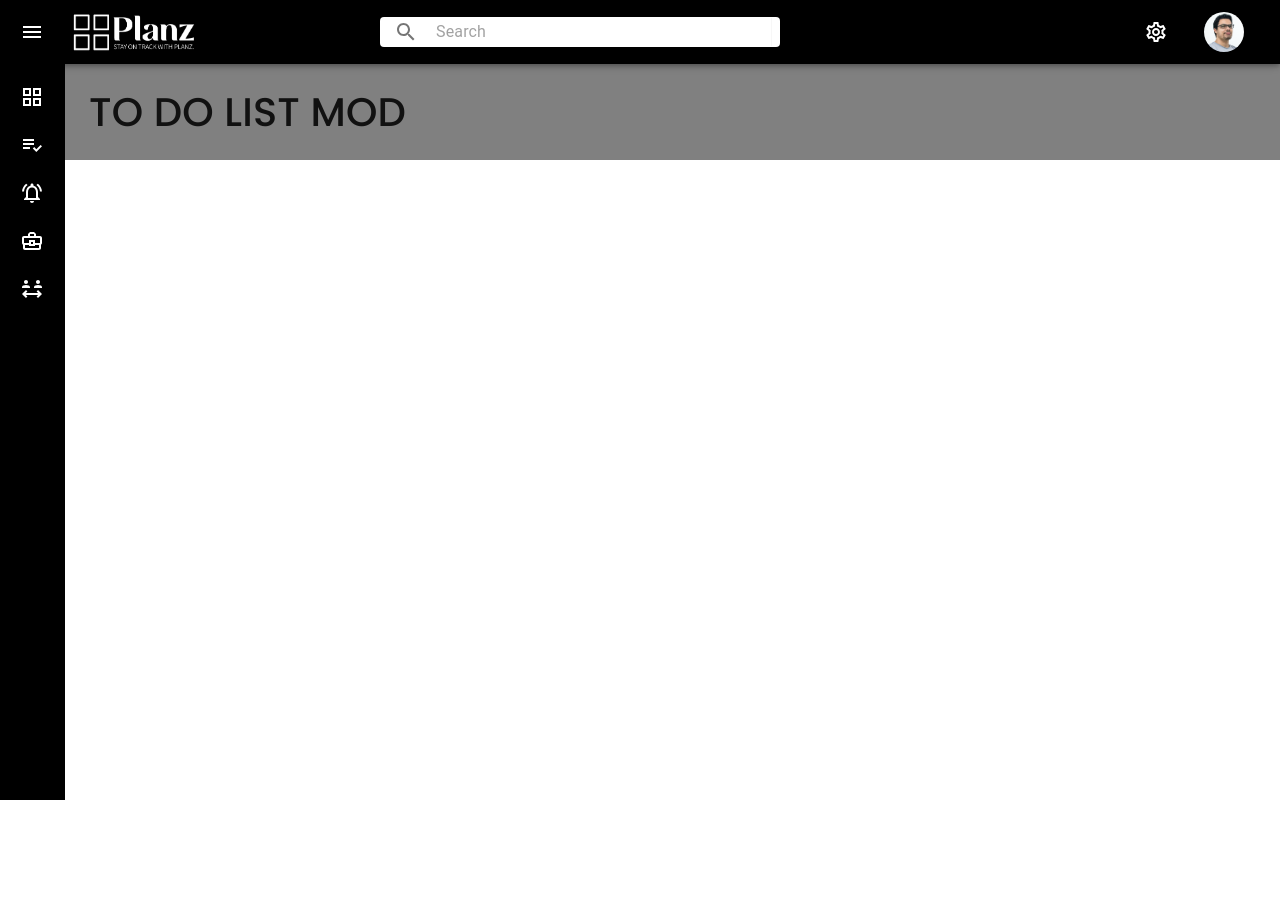
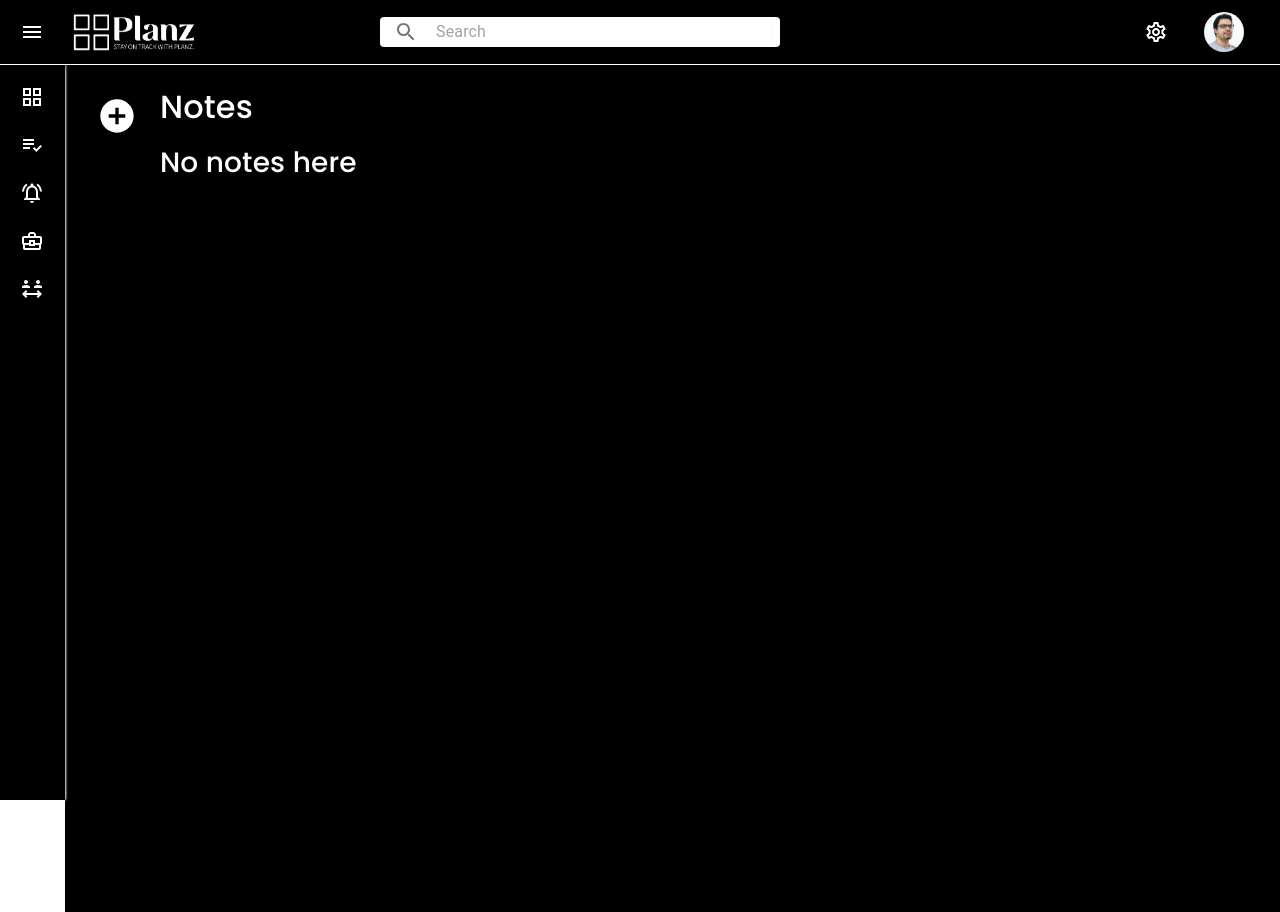
Before and after one commit to raashu8/colan-todo, a Next.js app in the folder to-do-app/: page /home/todo in a window 1280 px wide. Before the commit the page ends 800 px from the top, so only its background shows below. Built offline with nearby package versions, Linux system fonts and the light colour scheme.

Commit message:
added crud functionality

```diff
--- a/to-do-app/components/layout.js
+++ b/to-do-app/components/layout.js
@@ -132,46 +132,9 @@ const UserLayout = ({ children }, props) => {
 
   return (
     <>
-      {/* <nav>
-        <div className={classes.navbar1}>
-          <div className={classes.navlogo}>
-            <div className={classes.hamburgericon}>
-              <i class="fa-solid fa-bars"></i>
-            </div>
-            <div className={classes.mainlogo}>
-              <img src="/images/logo.png" alt="" />
-            </div>
-          </div>
-
-          <div className={classes.navbarsearch}>
-            <Paper
-              component="form"
-              sx={{
-                p: "2px 4px",
-                display: "flex",
-                alignItems: "center",
-                width: 400,
-              }}
-            >
-               <IconButton type="button" sx={{ p: "10px" }} aria-label="search">
-                <SearchIcon />
-              </IconButton>
-              <InputBase
-                sx={{ ml: 1, flex: 1 }}
-                placeholder="Search"
-                inputProps={{ "aria-label": "search" }}
-              />
-
-              <Divider sx={{ height: 28, m: 0.5 }} orientation="vertical" />
-
-            </Paper>
-          </div>
-        </div>
-      </nav> */}
-
       <Box sx={{ display: "flex" }}>
         <CssBaseline />
-        <AppBar position="fixed" open={open} sx={{ backgroundColor: "black" }}>
+        <AppBar position="fixed" open={open} sx={{ backgroundColor: "black",borderBottom:"1px solid white" }}>
           <Toolbar>
             <IconButton
               color="inherit"
@@ -355,7 +318,7 @@ const UserLayout = ({ children }, props) => {
         </Drawer>
         <Box
           component="main"
-          sx={{ flexGrow: 1, p: 3, backgroundColor: "grey" }}
+          sx={{ flexGrow: 1, p: 3, backgroundColor:"black",  }}
         >
           <DrawerHeader />
           {children}
--- /dev/null
+++ b/to-do-app/src/pages/home/components/Note.jsx
@@ -0,0 +1,92 @@
+import React from 'react'
+import DeleteIcon from "@mui/icons-material/Delete";
+import { IconButton } from "@mui/material";
+import { useRef } from 'react';
+
+let timer = 500,
+  timeout;
+const Note = (props) => {
+    const {UpdateText}= props
+    const textareaRef = useRef(null);
+
+    function adjustTextAreaHeight() {
+      const textarea = textareaRef.current;
+      if (textarea) {
+        textarea.style.height = "auto"; // Reset the height to auto to recalculate the new height based on content
+        textarea.style.height = `${textarea.scrollHeight}px`; // Set the height to fit the content
+      }
+    }
+
+    const formatDate = (value) => {
+      console.log("Received date value:", value);
+      if (!value) return "";
+
+      const date = new Date(value);
+      const monthNames = [
+        "jan",
+        "feb",
+        "march",
+        "april",
+        "may",
+        "jun",
+        "jul",
+        "aug",
+        "sept",
+        "oct",
+        "nov",
+        "dec",
+      ];
+
+      let hrs = date.getHours();
+      let amPm = hrs > 12 ? "PM " : "AM";
+      hrs = hrs ? hrs : "12";
+      hrs = hrs > 12 ? (hrs = 24 - hrs) : hrs;
+
+      let min = date.getMinutes();
+      min = min < 10 ? "0" + min : min;
+
+      let day = date.getDate();
+      const month = monthNames[date.getMonth()];
+      return `${hrs}:${min} ${amPm}  ${day} ${month}`;
+    };
+
+    const debounce = (func) => {
+      clearTimeout(timeout);
+      timeout = setTimeout(func, timer);
+    };
+
+    const UpdateText1 = (text, id) => {
+      debounce(() => UpdateText(text, id));
+    };
+  return (
+    <div className="note" style={{ backgroundColor: props.note.color }}>
+    <textarea
+      //  onChange={(event)=>{}}
+      className="note_text"
+      defaultValue={props.note.text}
+      style={{ color: "white" }}
+      ref={textareaRef} // Use the ref to get a reference to the textarea
+      onChange={(event) => {
+        adjustTextAreaHeight(event);
+        UpdateText1(event.target.value, props.note.id);
+      }}
+    ></textarea>
+    <div className="note-footer">
+      <p style={{ color: "white" }}> {formatDate(props.note.time)}</p>
+
+      <div className="footer-delte-icon">
+        <IconButton
+          aria-label="delete"
+          onClick={() => {
+            props.deleteNote(props.note.id);
+          }}
+        >
+          <DeleteIcon sx={{ color: "white" }} />
+        </IconButton>
+      </div>
+    </div>
+  </div>
+  )
+}
+
+export default Note
--- /dev/null
+++ b/to-do-app/src/pages/home/components/NoteContainer.jsx
@@ -0,0 +1,27 @@
+import React from 'react'
+import Note from './Note'
+
+const NoteContainer = (props) => {
+    const reverseArray =(arr) =>{
+        const array=[]
+       for(let i=arr.length -1; i>=0;--i){
+        array.push(arr[i])
+       }
+       return array;
+     }
+
+     const  notes=reverseArray(props.notes)
+  return (
+    <div className="note-container" style={{color:"white"}}>
+    <h2>Notes</h2>
+    <div className="note-container-notes custom-scroll">
+      { notes?.length >0?(   notes.map((item, i) => {
+         console.log(item);
+         return <Note key={item.id} note={item} deleteNote={props.deleteNote } UpdateText={props.UpdateText}  />;
+          })): <h3>No notes here</h3> }
+    </div>
+  </div>
+  )
+}
+
+export default NoteContainer
--- /dev/null
+++ b/to-do-app/src/pages/home/components/SideBar.jsx
@@ -0,0 +1,40 @@
+import { IconButton } from "@mui/material";
+import React, { useState } from "react";
+import AddCircleOutlinedIcon from "@mui/icons-material/AddCircleOutlined";
+
+
+const SideBar = (props) => {
+  const colors = ["#00092C", "#4D4D4D", "#321E1E", "#810000", "#331940","#FF8B00", "#00541A", "#D1512D"];
+
+  const [listOpen, SetlistOpen] = useState(false);
+  return (
+    <div className="sidebar">
+      <IconButton
+        onClick={() => {
+          SetlistOpen(!listOpen);
+        }}
+      >
+        <AddCircleOutlinedIcon
+          className="img1"
+          sx={{ fontSize: "40px", cursor: "pointer",color:"white" }}
+        />
+      </IconButton>
+
+      <ul className={`sidebar-list ${listOpen ? "sidebar-list-active" : ""}`}>
+        {colors.map((item, i) => (
+          <li
+            key={i}
+            className="sidebar-list-item"
+            style={{ backgroundColor: item }}
+            onClick={() => {
+              props.addNote(item);
+            }}
+          ></li>
+        ))}
+        <li className="sidebar-list-item"></li>
+      </ul>
+    </div>
+  );
+};
+
+export default SideBar;
--- a/to-do-app/src/pages/home/todo.jsx
+++ b/to-do-app/src/pages/home/todo.jsx
@@ -1,11 +1,64 @@
 import React from "react";
+import { useEffect, useState } from "react";
+
 import UserLayout from "../../../components/layout";
+import SideBar from "./components/SideBar";
+import NoteContainer from "./components/NoteContainer";
 
 const ToDoList = () => {
+
+   const [notes, setNotes] = useState(
+    // JSON.parse(localStorage.getItem("notes-app")) ||
+    []
+  );
+
+  const addNote = (color) => {
+    const tempNotes = [...notes];
+
+    tempNotes.push({
+      id: Date.now() + " " + Math.floor(Math.random() * 78),
+      text: "make your daily notes",
+      time: Date.now(),
+      color,
+    });
+    setNotes(tempNotes);
+  };
+
+  const deleteNote = (id) => {
+    const tempNotes = [...notes];
+
+    const index = tempNotes.findIndex((item) => item.id === id);
+    if (index < 0) return;
+
+    tempNotes.splice(index, 1);
+    setNotes(tempNotes);
+  };
+
+  const UpdateText = (text, id) => {
+    const tempNotes = [...notes];
+
+    const index = tempNotes.findIndex((item) => item.id === id);
+    if (index < 0) return;
+    tempNotes[index].text = text;
+    setNotes(tempNotes);
+  };
+
+  // useEffect(() => {
+  //   localStorage.setItem("notes-app", JSON.stringify(notes));
+  // }, [notes]);
+
+
+
   return (
-    <div>
-      <h1>TO DO LIST MOD</h1>
-    </div>
+    <div className="notes-app1">
+    <SideBar addNote={addNote} />
+
+    <NoteContainer
+      notes={notes}
+      deleteNote={deleteNote}
+      UpdateText={UpdateText}
+    />
+  </div>
   );
 };
 ToDoList.getLayout = (page) => <UserLayout>{page}</UserLayout>;
--- a/to-do-app/src/styles/globals.css
+++ b/to-do-app/src/styles/globals.css
@@ -87,6 +87,10 @@ audio,
 video {
   margin: 0;
   padding: 0;
+}
+
+body {
+  background-color: black;
 }
 
 @import url("https://fonts.googleapis.com/css2?family=Poppins:wght@400;500;600&display=swap");
@@ -218,7 +222,6 @@ video {
 .animate__fadeInDown {
   display: inline-block;
 
-
   animation: animate__fadeInDown; /* referring directly to the animation's @keyframe declaration */
   animation-duration: 1s; /* don't forget to set a duration! */
 }
@@ -240,17 +243,163 @@ video {
   }
 }
 
-
-
-.MuiDrawer-paper,.css-12i7wg6-MuiPaper-root-MuiDrawer-paper{
+.MuiDrawer-paper,
+.css-12i7wg6-MuiPaper-root-MuiDrawer-paper {
   background-color: black !important;
   /* color: white !important; */
 }
 
 .css-8u39c-MuiTypography-root {
-width: 100%;
+  width: 100%;
 }
 
 .css-3wafqk {
   width: 100%;
-  }
+}
+
+.notes-app1 {
+  height: 100vh;
+  display: flex;
+  gap: 15px;
+  /* padding: 40px; */
+}
+
+.custom-scroll::-webkit-scrollbar {
+  width: 5px;
+}
+
+.custom-scroll::-webkit-scrollbar-track {
+  background-color: transparent;
+}
+
+.custom-scroll::-webkit-scrollbar-thumb {
+  border-radius: 20px;
+  background-color: lightslategrey;
+  transition: 300px;
+}
+
+.custom-scroll::-webkit-scrollbar-thumb:hover {
+  background-color: grey;
+}
+
+/* note container section */
+.note-container {
+  height: 90%;
+}
+
+.note-container h2 {
+  margin-bottom: 20px;
+}
+
+.note-container-notes {
+  /* min-height: 200px;
+    max-height: 100%; */
+  display: flex;
+  /* justify-content: space-between; */
+  flex-wrap: wrap;
+  gap: 20px;
+  /* overflow-y: scroll; */
+}
+
+/* sidebar section */
+.img1 {
+  cursor: pointer;
+}
+
+.sidebar {
+  display: flex;
+  flex-direction: column;
+  gap: 20px;
+}
+.sidebar-list {
+  display: flex;
+  flex-direction: column;
+  gap: 15px;
+  align-items: center;
+  height: 0;
+  transition: 300ms;
+}
+
+.sidebar-list-item {
+  border-radius: 50%;
+  height: 28px;
+  width: 28px;
+}
+
+.sidebar-list li {
+  list-style: none;
+}
+
+.sidebar-list-active {
+  height: 400px;
+}
+
+/* notes section style */
+.note {
+  padding: 15px;
+  max-height: 500px;
+  height: 100%;
+  width: 260px;
+  display: flex;
+  flex-direction: column;
+  background-color: grey;
+  border-radius: 8px;
+  margin: 5px;
+  /* overflow-y:scroll ; */
+}
+
+/* .note_text{
+  flex: 1;
+  resize: none;
+  background-color: transparent;
+  font-size: 1rem;
+  line-height: 1.875rem;
+
+  outline: none;
+  border: none;
+} */
+
+.note_text {
+  resize: none;
+  /* overflow: hidden;  */
+  min-height: 50px;
+  width: 100%;
+  background-color: transparent;
+  font-size: 1rem;
+  outline: none;
+  border: none;
+}
+
+.note_text::-webkit-scrollbar {
+  display: none;
+}
+
+.note-footer {
+  display: flex;
+  justify-content: space-between;
+  align-items: center;
+}
+
+.footer-delte-icon {
+  opacity: 0;
+}
+
+.footer-delte-icon:hover {
+  cursor: pointer;
+}
+
+.note:hover .note-footer .footer-delte-icon {
+  opacity: 1;
+}
+
+.note:hover {
+  outline: 1px solid grey;
+}
+
+.note:active {
+  outline: 1px solid grey;
+}
+
+.css-2dum1v-MuiDrawer-docked .MuiDrawer-paper,.MuiDrawer-paper, .css-12i7wg6-MuiPaper-root-MuiDrawer-paper{
+box-shadow: 1px 0px 2px 0px rgb(255 255 255);
+}
```
Also changed, not shown: to-do-app/src/pages/auth/login.jsx (+7 -0 lines), to-do-app/public/images/plus icon.png (added).
